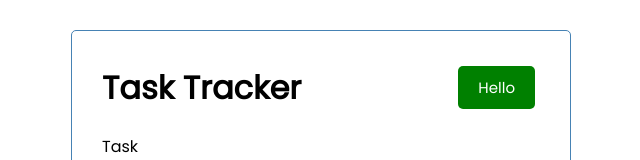
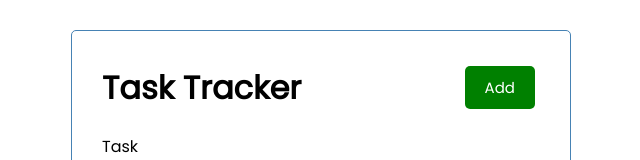
Before and after one commit to SualaDev/task-manager, a React (Create React App) app: page / in a window 1280 px wide. Shown: the top 160 px of the page, without its empty margins (319-959 px from the left). Built offline with nearby package versions, Linux system fonts and the light colour scheme.

Commit message:
added the showTask property

```diff
--- a/src/components/Header.js
+++ b/src/components/Header.js
@@ -1,13 +1,10 @@
 import PropTypes from 'prop-types'
 import Button from './Button'
-const Header = ({title}) => {
-  const onClick = () => {
-    console.log('Click')
-  }
+const Header = ({title, onAdd, showAdd}) => {
   return (
     <div className="header">
       <h1>{title}</h1>
-      <Button color="green" text="Hello" onClick={onClick} />
+      <Button color={showAdd ? 'red' : 'green'} text={showAdd ? 'Close' : 'Add'} onClick={onAdd}  />
     </div>
   )
 }
```
